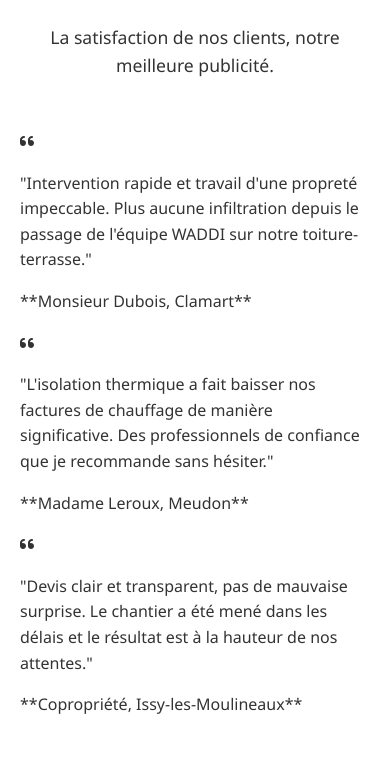
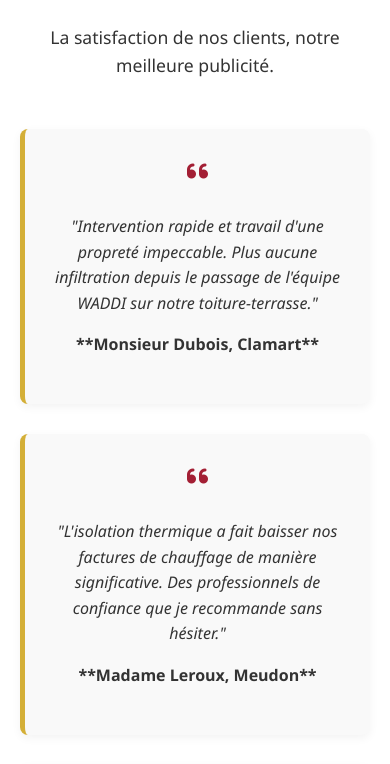
Before and after one commit to fatimakissi92/waddi-etancheite, a plain HTML site: page index.html in a window 390 px wide. Shown: the part 4420-5184 px from the top of the page. Drawn offline with Linux system fonts and the light colour scheme.

Commit message:
Update style.css

```diff
--- a/style.css
+++ b/style.css
@@ -1,4 +1,3 @@
-
 
 /* --- VARIABLES ET RESET DE BASE --- */
 :root {
@@ -21,6 +20,7 @@ body {
     background: var(--bg-light);
     color: var(--text-dark);
     line-height: 1.6;
+    scroll-behavior: smooth; /* Défilement doux entre les sections */
 }
 
 /* Règle pour toutes les sections */
@@ -109,7 +109,7 @@ nav a:hover {
     align-items: center;
     justify-content: space-between;
     padding: 100px 40px;
-    background: linear-gradient(to right, var(--bg-light) 60%, #eee 40%); /* Fond légèrement dégradé */
+    background: linear-gradient(to right, var(--bg-light) 60%, #eee 40%);
 }
 
 .hero-content {
@@ -230,6 +230,44 @@ nav a:hover {
 .why-us-item h3 {
     margin-top: 0;
     color: var(--secondary-color);
+}
+
+
+/* --- SECTION TÉMOIGNAGES --- */
+.testimonials {
+    background: var(--bg-light);
+}
+
+.testimonial-grid {
+    display: grid;
+    grid-template-columns: repeat(3, 1fr);
+    gap: 30px;
+}
+
+.testimonial-card {
+    background: #f9f9f9;
+    padding: 30px;
+    border-radius: 8px;
+    border-left: 5px solid var(--accent-color);
+    box-shadow: 0 3px 10px rgba(0, 0, 0, 0.05);
+    text-align: center;
+}
+
+.quote-icon {
+    font-size: 1.5em;
+    color: var(--primary-color);
+    margin-bottom: 15px;
+}
+
+.testimonial-card p {
+    font-style: italic;
+}
+
+.client-name {
+    font-weight: 600;
+    color: var(--secondary-color);
+    margin-top: 15px;
+    font-style: normal !important;
 }
 
 
@@ -380,8 +418,33 @@ footer {
     color: var(--primary-color);
 }
 
+/* --- BOUTON RETOUR EN HAUT --- */
+#back-to-top {
+    display: none; /* Masqué par défaut */
+    position: fixed;
+    bottom: 30px;
+    right: 30px;
+    z-index: 999;
+    border: none;
+    outline: none;
+    background-color: var(--primary-color);
+    color: white;
+    cursor: pointer;
+    padding: 15px;
+    border-radius: 50%;
+    font-size: 18px;
+    opacity: 0.8;
+    transition: opacity 0.3s, background-color 0.3s;
+    box-shadow: var(--shadow);
+}
 
-/* --- NOUVEAUX STYLES D'ANIMATION (REVEAL) --- */
+#back-to-top:hover {
+    background-color: var(--accent-color);
+    opacity: 1;
+}
+
+
+/* --- STYLES D'ANIMATION (REVEAL) --- */
 
 .reveal {
     position: relative;
@@ -395,14 +458,17 @@ footer {
     transform: translateY(0);
 }
 
-.card, .why-us-item, .gallery-item {
+/* Animation des sous-éléments (cartes, témoignages, etc.) */
+.card, .why-us-item, .testimonial-card, .gallery-item {
     transition: all 0.5s ease-out;
     opacity: 0;
     transform: scale(0.9);
 }
 
+/* Révéler les sous-éléments progressivement */
 .reveal.active .card:nth-child(1),
 .reveal.active .why-us-item:nth-child(1),
+.reveal.active .testimonial-card:nth-child(1),
 .reveal.active .gallery-item:nth-child(1) {
     opacity: 1;
     transform: scale(1);
@@ -411,6 +477,7 @@ footer {
 
 .reveal.active .card:nth-child(2),
 .reveal.active .why-us-item:nth-child(2),
+.reveal.active .testimonial-card:nth-child(2),
 .reveal.active .gallery-item:nth-child(2) {
     opacity: 1;
     transform: scale(1);
@@ -419,6 +486,7 @@ footer {
 
 .reveal.active .card:nth-child(3),
 .reveal.active .why-us-item:nth-child(3),
+.reveal.active .testimonial-card:nth-child(3),
 .reveal.active .gallery-item:nth-child(3) {
     opacity: 1;
     transform: scale(1);
@@ -453,7 +521,7 @@ footer {
         margin-top: 30px;
     }
 
-    .cards, .why-us-grid {
+    .cards, .why-us-grid, .testimonial-grid {
         grid-template-columns: repeat(2, 1fr);
     }
 
@@ -486,7 +554,7 @@ footer {
         font-size: 2.2em;
     }
 
-    .cards, .why-us-grid {
+    .cards, .why-us-grid, .testimonial-grid {
         grid-template-columns: 1fr;
     }
 
```
